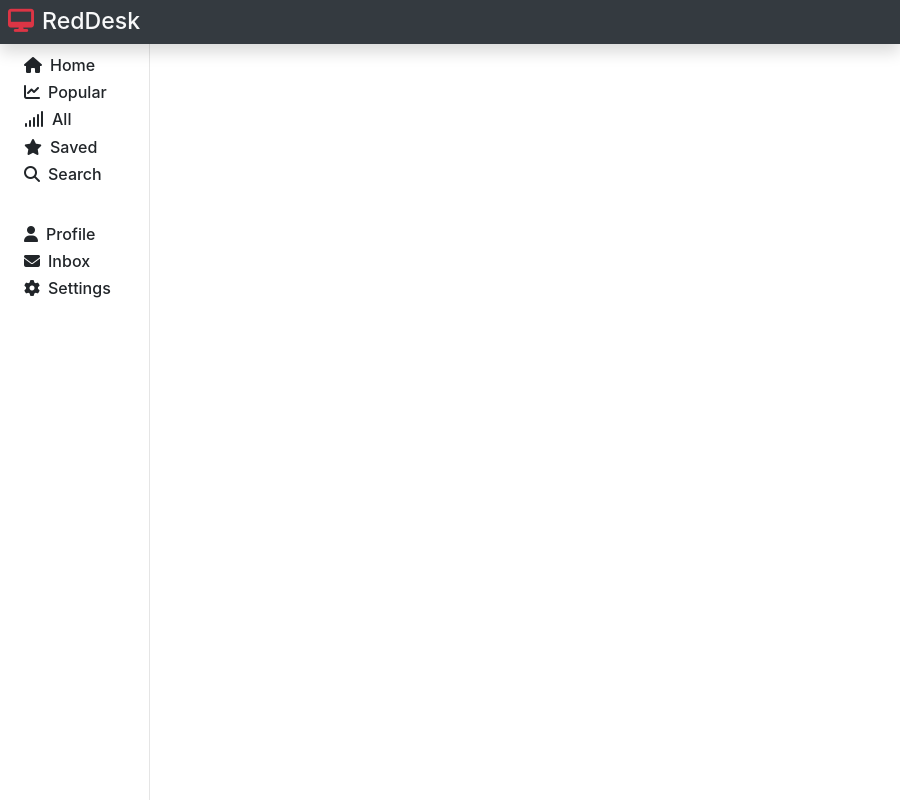
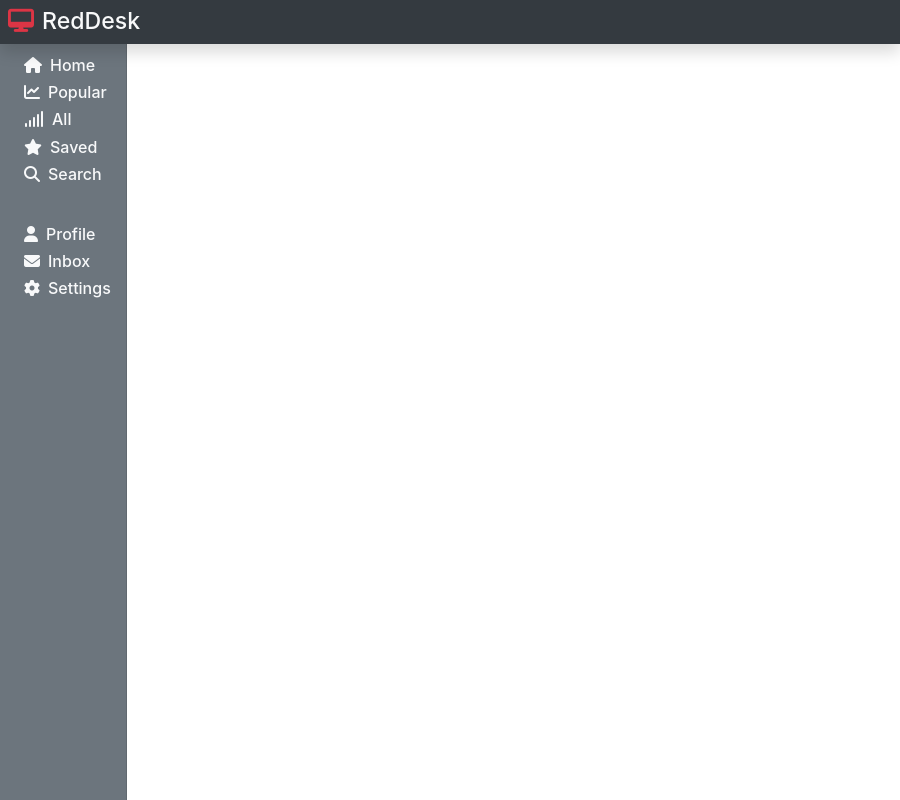
Before and after one commit to GlennCottam/RedDesk, an Electron app: page web/index.html in a window 900 px wide. Drawn offline with nearby package versions, Linux system fonts and the light colour scheme; no server answers.

Commit message:
Updated UI for scaling

```diff
--- a/config.js
+++ b/config.js
@@ -1,4 +1,5 @@
 module.exports =
 {
-    'devMode': true // Turns on or off the development tools
+    'devMode': false, // Turns on or off the development tools
+    'autohidemenu': true
 }
--- a/electron.js
+++ b/electron.js
@@ -17,6 +17,12 @@ function createWindow () {
 
 // and load the index.html of the app.
 win.loadFile('web/index.html')
+
+if(config.autohidemenu == true)
+{
+  win.setAutoHideMenuBar(true)
+}
+
 
 // Changes size of window if the dev tools are set to true
 if(config.devMode == true)
--- a/web/css/dashboard.css
+++ b/web/css/dashboard.css
@@ -66,15 +66,22 @@ body {
  * Content
  */
 
+/* [role="main"] {
+  padding-top: 133px;
+} */
+
 [role="main"] {
-  padding-top: 133px; /* Space for fixed navbar */
+  padding-top: 48px;
+  margin-left: 125px;
 }
 
-@media (min-width: 768px) {
+/* @media (min-width: 768px) {
   [role="main"] {
-    padding-top: 48px; /* Space for fixed navbar */
+    padding-top: 48px;
   }
-}
+}  */
+
+
 
 /*
  * Navbar
@@ -117,3 +124,30 @@ img
   max-height: 100px;
   overflow: hidden;
 }
+
+.card
+{
+  overflow: hidden;
+}
+
+/* main
+{
+  margin-left: 160px;
+} */
+
+@media(max-width: 767.98px)
+{
+  .sidebar
+  {
+    max-width: 75px !important;
+  }
+  .sidebar-sticky h6 span
+  {
+    visibility: hidden;
+  }
+  [role="main"]
+  {
+    padding-left: 100px !important;
+    margin-left: 0px;
+  }
+}
--- a/web/index.html
+++ b/web/index.html
@@ -38,22 +38,22 @@
         </header>
         <div class="container-fluid">
             <div class="row">
-                <div class="col-2 d-none d-md-block sidebar">
+                <div class="col-auto d-none d-block sidebar bg-secondary text-light">
                     <div class="sidebar-sticky">
                         <ul class="nav flex-column justify-content-between px-3 ml-2 mb-1">
-                            <li class="nav-item"><h6><i class="fas fa-home mr-2"></i>Home</h6></li>
-                            <li class="nav-item"><h6><i class="fas fa-chart-line mr-2"></i>Popular</h6></li>
-                            <li class="nav-item"><h6><i class="fas fa-signal mr-2"></i>All</h6></li>
-                            <li class="nav-item"><h6><i class="fas fa-star mr-2"></i>Saved</h6></li>
-                            <li class="nav-item"><h6><i class="fas fa-search mr-2"></i>Search</h6></li>
+                            <li class="nav-item"><h6><i class="fas fa-home mr-2"></i><span>Home</span></h6></li>
+                            <li class="nav-item"><h6><i class="fas fa-chart-line mr-2"></i><span>Popular</span></h6></li>
+                            <li class="nav-item"><h6><i class="fas fa-signal mr-2"></i><span>All</span></h6></li>
+                            <li class="nav-item"><h6><i class="fas fa-star mr-2"></i><span>Saved</span></h6></li>
+                            <li class="nav-item"><h6><i class="fas fa-search mr-2"></i><span>Search</span></h6></li>
                             <hr>
-                            <li class="nav-item"><h6><i class="fas fa-user mr-2"></i>Profile</h6></li>
-                            <li class="nav-item"><h6><i class="fas fa-envelope mr-2"></i>Inbox</h6></li>
-                            <li class="nav-item"><h6><i class="fas fa-cog mr-2"></i>Settings</h6></li>
+                            <li class="nav-item"><h6><i class="fas fa-user mr-2"></i><span>Profile</span></h6></li>
+                            <li class="nav-item"><h6><i class="fas fa-envelope mr-2"></i><span>Inbox</span></h6></li>
+                            <li class="nav-item"><h6><i class="fas fa-cog mr-2"></i><span>Settings</span></h6></li>
                         </ul>
                     </div>
                 </div>
-                <main role="main" class="col-10 ml-sm-auto col-lg-10 px-4" ng-app="RedDesk" ng-controller="reddesk_ctrl" ng-init="getPosts()">
+                <main role="main" class="col-md-10 px-4" ng-app="RedDesk" ng-controller="reddesk_ctrl" ng-init="getPosts()">
                     <div class="card mb-2 p-2" ng-repeat="post in posts">
                         <div class="media">
                             <img onerror="imgError(this)" ng-src="{{post.data.url}}" class="img-thumbnail align-self-center mr-2">
```
Also changed, not shown: README.md, readme/screenshot.png, readme/screenshot2.png (added).
